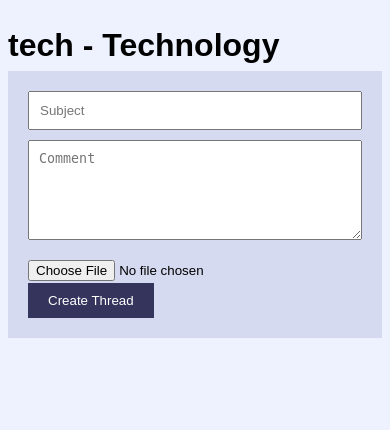
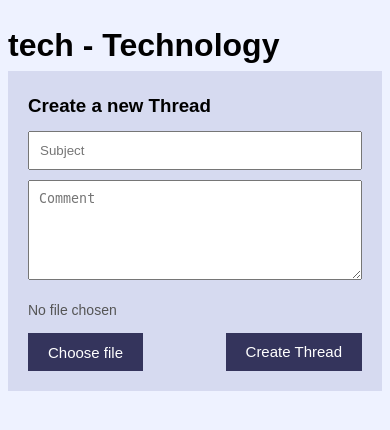
Before and after one commit to KargJonas/yusen, a Flask app: page /tech in a window 390 px wide. Shown: the part 66-496 px from the top of the page. Run offline with Flask 3, Linux system fonts and the light colour scheme; the visitor is signed in with stand-in values (Sample User, id 1); data comes from the database, SQL or seed files in the repository; data that the repository does not hold is empty.

Commit message:
Upvote/downvote system. More responsiveness accross the app

```diff
--- a/app/models.py
+++ b/app/models.py
@@ -30,6 +30,10 @@ class Thread(db.Model):
     board_id = db.Column(db.Integer, db.ForeignKey('board.id'), nullable=False)
     user_id = db.Column(db.Integer, db.ForeignKey('user.id'), nullable=False)
     posts = db.relationship('Post', backref='thread', lazy=True)
+    votes = db.relationship('Vote', backref='thread', lazy=True)
+    @property
+    def score(self):
+        return sum(vote.value for vote in self.votes)
 
 class Post(db.Model):
     id = db.Column(db.Integer, primary_key=True)
@@ -38,3 +42,20 @@ class Post(db.Model):
     created_at = db.Column(db.DateTime, default=datetime.utcnow)
     thread_id = db.Column(db.Integer, db.ForeignKey('thread.id'), nullable=False)
     user_id = db.Column(db.Integer, db.ForeignKey('user.id'), nullable=False)
+    votes = db.relationship('Vote', backref='post', lazy=True)
+    @property
+    def score(self):
+        return sum(vote.value for vote in self.votes)
+
+class Vote(db.Model):
+    id = db.Column(db.Integer, primary_key=True)
+    user_id = db.Column(db.Integer, db.ForeignKey('user.id'), nullable=False)
+    thread_id = db.Column(db.Integer, db.ForeignKey('thread.id'), nullable=True)
+    post_id = db.Column(db.Integer, db.ForeignKey('post.id'), nullable=True)
+    value = db.Column(db.Integer, nullable=False)  # 1 for upvote, -1 for downvote
+    created_at = db.Column(db.DateTime, default=datetime.utcnow)
+
+    # Ensure vote is either for thread or post, not both
+    __table_args__ = (
+        db.CheckConstraint('(thread_id IS NULL) != (post_id IS NULL)'),
+    )
--- a/app/routes.py
+++ b/app/routes.py
@@ -2,7 +2,7 @@ import os
 from flask import Blueprint, render_template, request, redirect, url_for, current_app, flash
 from werkzeug.utils import secure_filename
 from flask_login import current_user, login_required
-from app.models import db, Board, Thread, Post
+from app.models import Vote, db, Board, Thread, Post
 from PIL import Image
 import uuid
 
@@ -128,3 +128,32 @@ def reply(board_name, thread_id):
     db.session.commit()
 
     return redirect(url_for('main.thread', board_name=board_name, thread_id=thread_id))
+
+@main.route('/vote/<string:target_type>/<int:target_id>/<int:value>', methods=['POST'])
+@login_required
+def vote(target_type, target_id, value):
+    if value not in [-1, 1]:
+        return 'Invalid vote value', 400
+
+    # Find existing vote
+    if target_type == 'thread':
+        existing_vote = Vote.query.filter_by(thread_id=target_id, user_id=current_user.id).first()
+        target = Thread.query.get_or_404(target_id)
+        new_vote = Vote(user_id=current_user.id, thread_id=target_id, value=value)
+    elif target_type == 'post':
+        existing_vote = Vote.query.filter_by(post_id=target_id, user_id=current_user.id).first()
+        target = Post.query.get_or_404(target_id)
+        new_vote = Vote(user_id=current_user.id, post_id=target_id, value=value)
+    else:
+        return 'Invalid target type', 400
+
+    if existing_vote:
+        if existing_vote.value == value:
+            db.session.delete(existing_vote)  # Remove vote if same value clicked
+        else:
+            existing_vote.value = value  # Change vote if different value
+    else:
+        db.session.add(new_vote)
+
+    db.session.commit()
+    return str(target.score)
--- a/app/static/css/style.css
+++ b/app/static/css/style.css
@@ -67,6 +76,10 @@ form {
     margin-bottom: 20px;
 }
 
+form h3 {
+    margin: 0 0 10px 0;
+}
+
 input[type="text"],
 textarea {
     width: 100%;
@@ -79,12 +92,41 @@ textarea {
     resize: vertical;
 }
 
+.custom-file-upload p,
 button {
     background: #34345c;
     color: white;
     border: none;
     padding: 10px 20px;
     cursor: pointer;
+    font-size: 15px;
+    height: 38px;
+    text-align: center;
+}
+
+img {
+    max-width: 250px;
+    height: auto;
+    margin: 10px 0;
+}
+
+.form-bottom {
+    display: flex;
+    justify-content: space-between;
+    margin-top: 10px;
+}
+
+.file-selector input {
+    display: none;
+}
+
+.custom-file-upload p {
+    padding-top: 8px;
+}
+
+.file-name {
+    font-size: 14px;
+    color: #555;
 }
 
 /* Threads and Posts */
--- /dev/null
+++ b/app/static/scripts/upload.js
@@ -0,0 +1,9 @@
+
+// Code for custom file upload button.
+// This updates the file name in the interface as soon as a file is selected.
+document.addEventListener('change', async (e) => {
+    if (!e.target.classList.contains('file-selector-input')) return;
+    // const fileName = e.target.files.length > 0 ? e.target.files[0].name : 'No file chosen';
+    const fileName = e.target.files.length > 0 ? 'File selected' : 'No file chosen';
+    document.querySelector('.file-name').textContent = fileName;
+});
--- /dev/null
+++ b/app/static/scripts/vote.js
@@ -0,0 +1,24 @@
+
+// Handle upvotes/downvotes
+document.addEventListener('click', async (e) => {
+    if (!e.target.classList.contains('vote')) return;
+
+    const voteBtn = e.target;
+    const container = voteBtn.closest('.vote-buttons');
+    const scoreSpan = container.querySelector('.score');
+    const type = container.dataset.type;
+    const id = container.dataset.id;
+    const value = voteBtn.classList.contains('upvote') ? 1 : -1;
+
+    try {
+        const response = await fetch(`/vote/${type}/${id}/${value}`, { method: 'POST' });
+
+        // Update interface with new upvote count
+        if (response.ok) {
+            const newScore = await response.text();
+            scoreSpan.textContent = newScore;
+        }
+    } catch (error) {
+        console.error('Error voting:', error);
+    }
+});
--- a/app/templates/base.html
+++ b/app/templates/base.html
@@ -28,5 +28,8 @@
     <main>
         {% block content %}{% endblock %}
     </main>
+
+    <script src="{{ url_for('static', filename='scripts/vote.js') }}"></script>
+    <script src="{{ url_for('static', filename='scripts/upload.js') }}"></script>
 </body>
 </html>
--- a/app/templates/board.html
+++ b/app/templates/board.html
@@ -9,10 +9,19 @@
 
     {% if current_user.is_authenticated %}
         <form action="{{ url_for('main.new_thread', board_name=board.name) }}" method="post" enctype="multipart/form-data">
+            <h3>Create a new Thread</h3>
             <input type="text" name="subject" placeholder="Subject">
             <textarea name="content" required placeholder="Comment"></textarea>
-            <input type="file" name="image" accept="image/*">
+            <span class="file-name">No file chosen</span>
+            <div class="form-bottom">
+                <div class="file-selector">
+                    <label class="custom-file-upload">
+                        <input class="file-selector-input" type="file" name="image" accept="image/*">
+                        <p>Choose file</p>
+                    </label>
+                </div>
                 <button type="submit">Create Thread</button>
+            </div>
         </form>
     {% else %}
         <div class="login-prompt">
@@ -22,22 +31,28 @@
         </div>
     {% endif %}
 
-    <!-- <form action="{{ url_for('main.new_thread', board_name=board.name) }}" method="post" enctype="multipart/form-data">
-        <input type="text" name="subject" placeholder="Subject">
-        <textarea name="content" required placeholder="Comment"></textarea>
-        <input type="file" name="image" accept="image/*">
-        <button type="submit">Create Thread</button>
-    </form>
-     -->
     {% for thread in threads %}
-        <div class="thread-preview">
+        <div class="board-thread-preview">
+            <!-- Upvotes/downvotes -->
+            <div class="vote-buttons" data-type="thread" data-id="{{ thread.id }}">
+                <button class="vote upvote">▲</button>
+                <span class="score">{{ thread.score }}</span>
+                <button class="vote downvote">▼</button>
+            </div>
+
+            <a class="preview-content" href="{{ url_for('main.thread', board_name=board.name, thread_id=thread.id) }}">
+                <div class="preview-top">
                     <h3>{{ thread.subject }}</h3>
+                    <p>({{ thread.posts|length }} responses)</p>
+                </div>
+
+                <div class="preview-bottom">
                     {% if thread.image_path %}
                         <img src="{{ url_for('static', filename='uploads/' + thread.image_path) }}" alt="Thread image">
                     {% endif %}
+
                     <p>{{ thread.content }}</p>
-            <a href="{{ url_for('main.thread', board_name=board.name, thread_id=thread.id) }}">
-                Reply ({{ thread.posts|length }} responses)
+                </div>
             </a>
         </div>
     {% endfor %}
--- a/app/templates/index.html
+++ b/app/templates/index.html
@@ -65,6 +65,12 @@
                         </div>
                     </div>
                 {% endfor %}
+
+                {% if recent_threads|length == 0 %}
+                    <div class="recent-thread-card">
+                        <p>No recent activity.</p>
+                    </div>
+                {% endif %}
             </div>
         </div>
     </div>
```
Also changed, not shown: other parts of app/static/css/style.css (+77 -17 lines), app/templates/thread.html (+12 -0 lines). Lines whose indentation alone changed are shown as unchanged.
